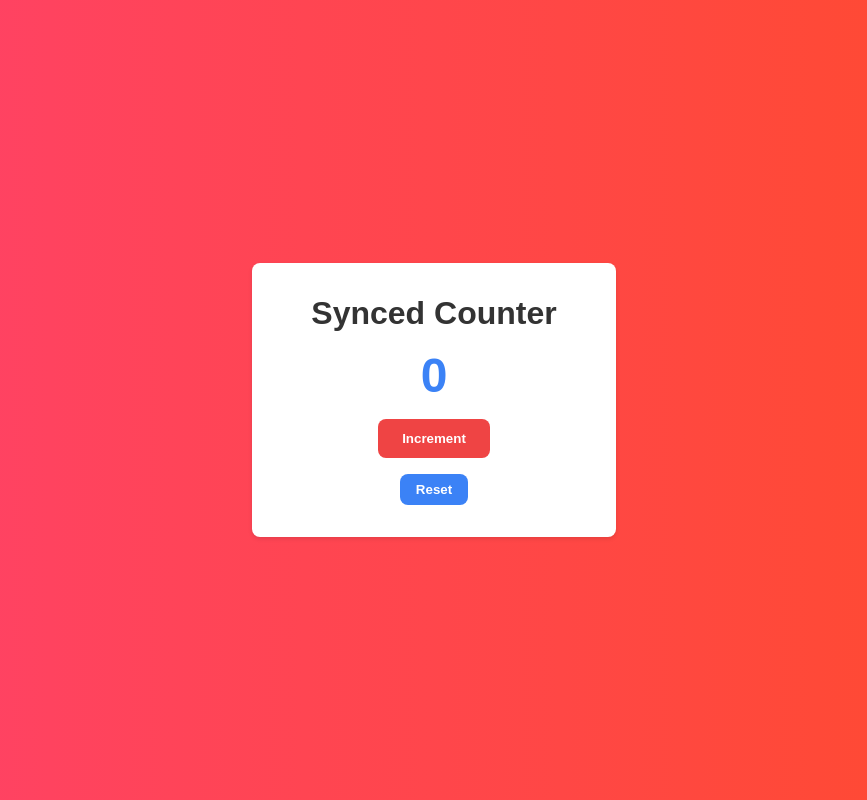
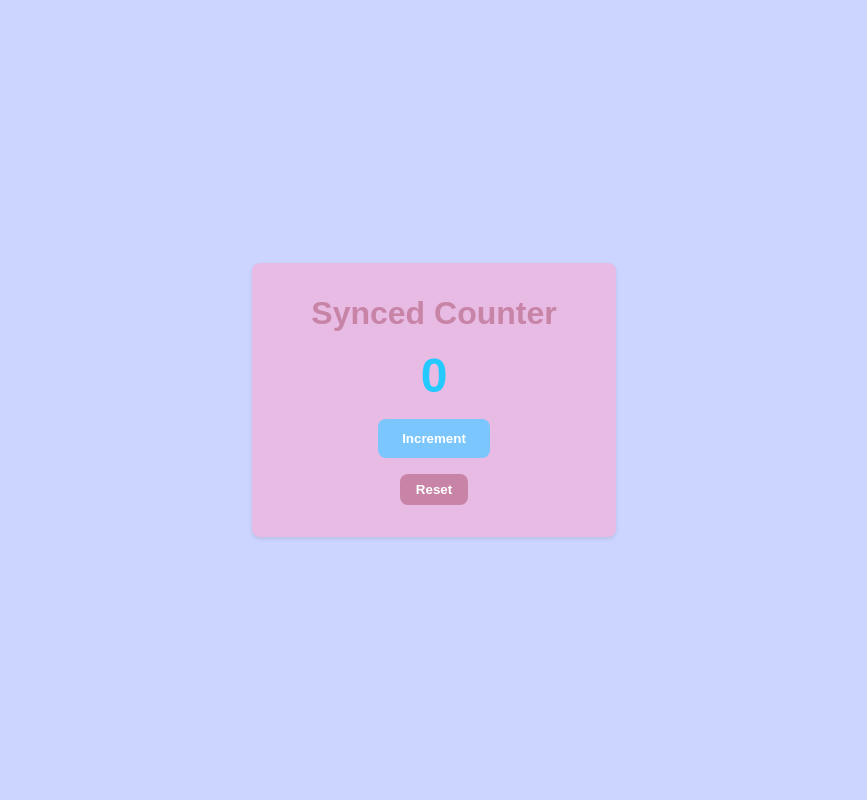
Before and after one commit to AmarnathCJD/SyncTab, a React (Create React App) app: page / in a window 1280 px wide. Shown: the whole page, without its empty margins (206-1073 px from the left). Built offline with nearby package versions, Linux system fonts and the light colour scheme; no server answers.

Commit message:
Update background colors in CounterApp component in App.js

```diff
--- a/src/App.js
+++ b/src/App.js
@@ -45,7 +45,7 @@ const CounterApp = () => {
     return (
         <div
             style={{
-                background: "linear-gradient(to right, #FF416C, #FF4B2B)",
+                background: "#ccd5ff",
                 minHeight: "100vh",
                 display: "flex",
                 alignItems: "center",
@@ -55,7 +55,7 @@ const CounterApp = () => {
         >
             <div
                 style={{
-                    background: "#ffffff",
+                    background: "#e7bbe3",
                     padding: "2rem",
                     borderRadius: "0.5rem",
                     boxShadow: "0 2px 4px rgba(0, 0, 0, 0.1)",
@@ -67,7 +67,7 @@ const CounterApp = () => {
                     style={{
                         fontSize: "2rem",
                         fontWeight: "bold",
-                        color: "#333",
+                        color: "#c884a6",
                         margin: "0",
                     }}
                 >
@@ -77,7 +77,7 @@ const CounterApp = () => {
                     style={{
                         fontSize: "3rem",
                         fontWeight: "bold",
-                        color: "#3b82f6",
+                        color: "#23c9ff",
                         margin: "1rem 0",
                     }}
                 >
@@ -93,7 +93,7 @@ const CounterApp = () => {
                 >
                     <button
                         style={{
-                            background: "#ef4444",
+                            background: "#7cc6fe",
                             color: "#ffffff",
                             border: "none",
                             fontWeight: "bold",
@@ -103,14 +103,14 @@ const CounterApp = () => {
                             transition: "background-color 0.3s",
                         }}
                         onClick={handleIncrement}
-                        onMouseEnter={(e) => (e.target.style.background = "#dc2626")}
-                        onMouseLeave={(e) => (e.target.style.background = "#ef4444")}
+                        onMouseEnter={(e) => (e.target.style.background = "#23c9ff")}
+                        onMouseLeave={(e) => (e.target.style.background = "#7cc6fe")}
                     >
                         Increment
                     </button>
                     <button
                         style={{
-                            background: "#3b82f6",
+                            background: "#c884a6",
                             color: "#ffffff",
                             border: "none",
                             fontWeight: "bold",
@@ -120,8 +120,8 @@ const CounterApp = () => {
                             transition: "background-color 0.3s",
                         }}
                         onClick={handleReset}
-                        onMouseEnter={(e) => (e.target.style.background = "#2563eb")}
-                        onMouseLeave={(e) => (e.target.style.background = "#3b82f6")}
+                        onMouseEnter={(e) => (e.target.style.background = "#e7bbe3")}
+                        onMouseLeave={(e) => (e.target.style.background = "#c884a6")}
                     >
                         Reset
                     </button>
```
